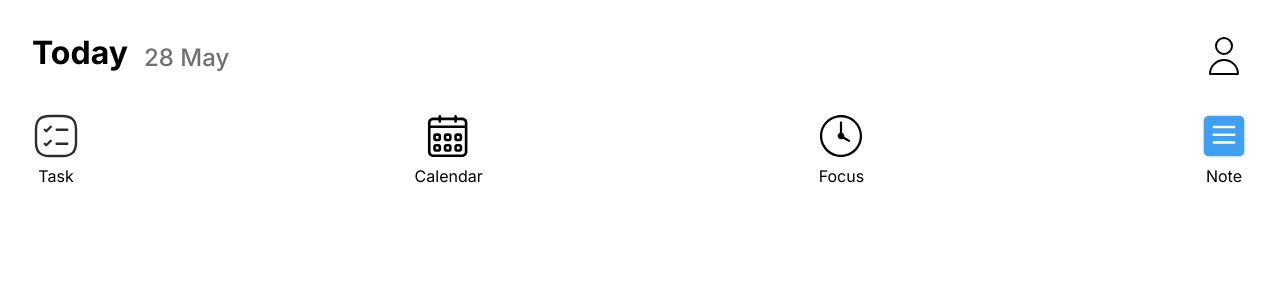
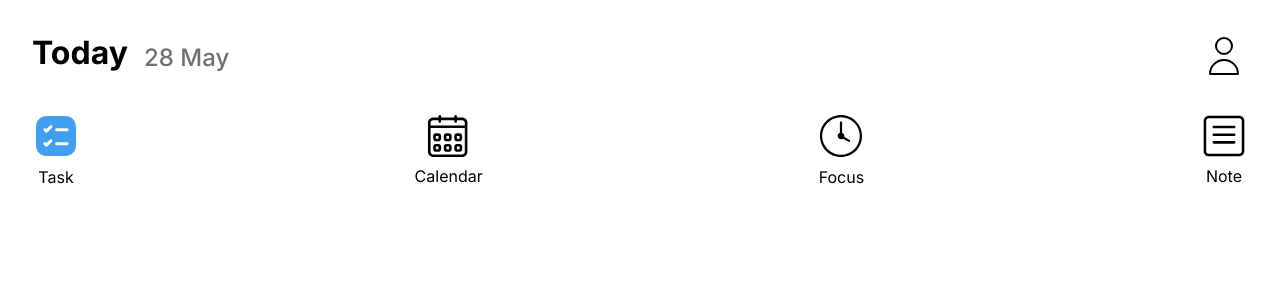
Before and after one commit to edkiada/SynergyStudyTool, a Vue app in the folder client/: page /focus in a window 1280 px wide. Shown: the top 300 px of the page. Built offline with nearby package versions, Linux system fonts and the light colour scheme; a web font is replaced by a local one.

Commit message:
feat(navBar): update to use global virable record nowView and RouterLink

```diff
--- a/client/src/components/navBar/navBar.vue
+++ b/client/src/components/navBar/navBar.vue
@@ -1,5 +1,5 @@
 <script setup lang="ts">
-  import { ref } from "vue";
+  import { useMainStore } from "../../stores/mainStore";
   import taskIcon from "../../assets/icons/task.svg"
   import taskIconChecked from "../../assets/icons/task(check).svg"
   import calendar from "../../assets/icons/calendar.svg"
@@ -8,29 +8,34 @@
   import focusIconChecked from "../../assets/icons/focus(check).svg"
   import Note from "../../assets/icons/note.svg"
   import NoteChecked from "../../assets/icons/note(check).svg"
-  const nowView = ref('note')
-
+  const mainStore = useMainStore()
   const switchView = (view: string) => {
-    nowView.value = view
+    mainStore.nowView = view
   }
 </script>
 
 <template>
   <section class="navContainer">
     <div class="btnContainer">
-      <button type="button" class="appBtn" @click="switchView('task')"><img :src="nowView === 'task' ? taskIconChecked : taskIcon" alt="taskIcon"></button>
+      <RouterLink to="/">
+        <button type="button" class="appBtn" @click="switchView('task')">
+          <img :src="mainStore.nowView === 'task' ? taskIconChecked : taskIcon" alt="taskIcon">
+        </button>
+      </RouterLink>
       <p>Task</p>
     </div>
     <div class="btnContainer">
-      <button type="button" class="appBtn" @click="switchView('calendar')"><img :src="nowView === 'calendar' ? calendarChecked : calendar" alt="taskIcon"></button>
+      <button type="button" class="appBtn" @click="switchView('calendar')"><img :src="mainStore.nowView === 'calendar' ? calendarChecked : calendar" alt="taskIcon"></button>
       <p>Calendar</p>
     </div>
     <div class="btnContainer">
-      <button type="button" class="appBtn" @click="switchView('focus')"><img :src="nowView === 'focus' ? focusIconChecked : focusIcon" alt="taskIcon"></button>
+      <RouterLink to="/focus">
+        <button type="button" class="appBtn" @click="switchView('focus')"><img :src="mainStore.nowView === 'focus' ? focusIconChecked : focusIcon" alt="taskIcon"></button>
+      </RouterLink>
       <p>Focus</p>
     </div>
     <div class="btnContainer">
-      <button type="button" class="appBtn" @click="switchView('note')"><img :src="nowView === 'note' ? NoteChecked : Note" alt="taskIcon"></button>
+      <button type="button" class="appBtn" @click="switchView('note')"><img :src="mainStore.nowView === 'note' ? NoteChecked : Note" alt="taskIcon"></button>
       <p>Note</p>
     </div>
   </section>
```
